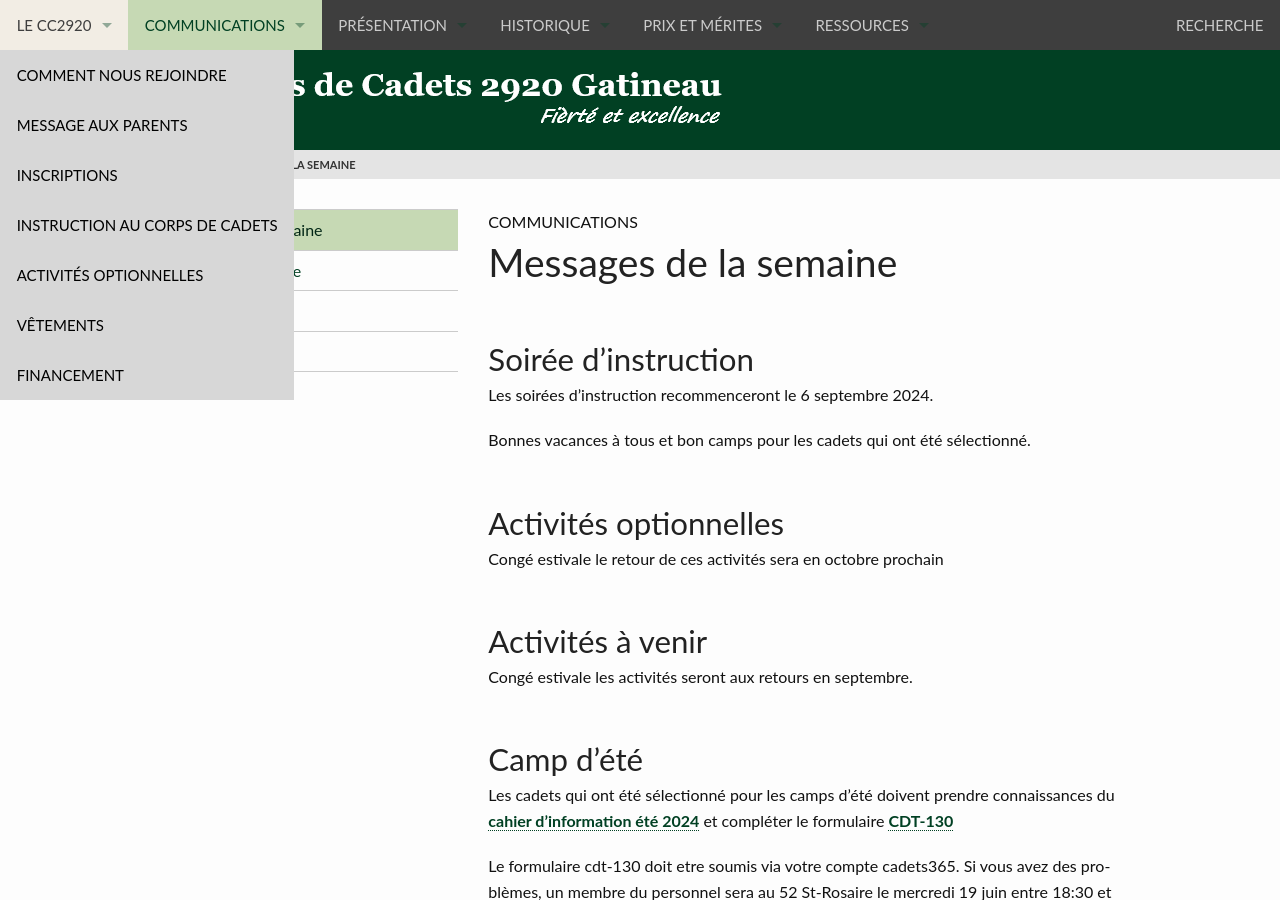
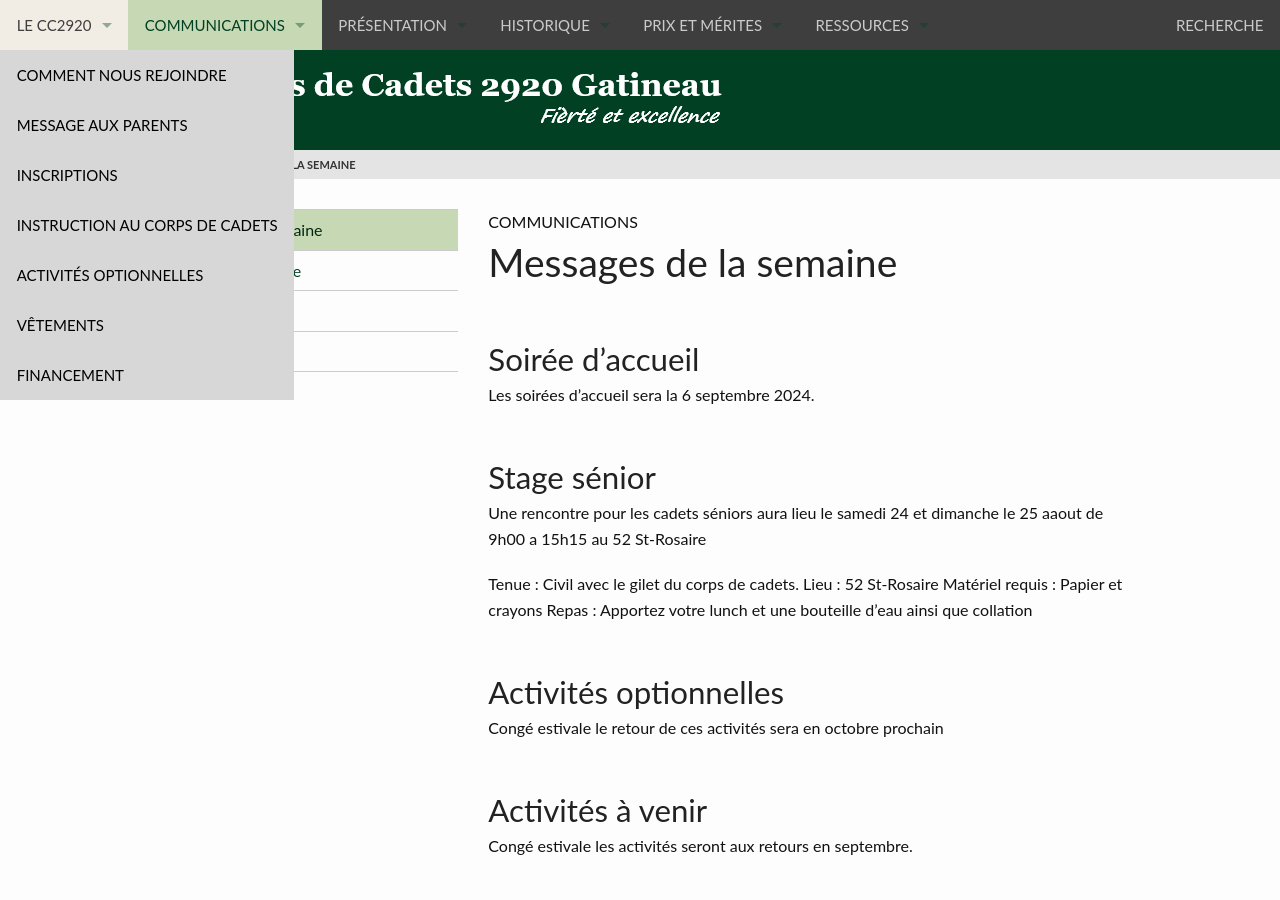
Before and after one commit to CC2920/web, a Jekyll site: the page built from _communications/messages.md, in a window 1280 px wide and 900 px high. Built offline with Jekyll 4.4.1, drawn with Linux system fonts in a browser that asks for light colours.

Commit message:
Message semaine du 20 Aout

```diff
--- a/_communications/messages.md
+++ b/_communications/messages.md
@@ -3,11 +3,19 @@ title:  "Messages de la semaine"
 layout: "messages"
 ---
 
-## Soirée d'instruction
+## Soirée d'accueil
 
-Les soirées d'instruction recommenceront le 6 septembre 2024.
+Les soirées d'accueil sera la 6 septembre 2024.
 
-Bonnes vacances à tous et bon camps pour les cadets qui ont été sélectionné.
+## Stage sénior
+
+Une rencontre pour les cadets séniors aura lieu le samedi 24 et dimanche le 25 aaout de 9h00 a 15h15 au 52 St-Rosaire
+
+Tenue : Civil avec le gilet du corps de cadets.
+Lieu : 52 St-Rosaire
+Matériel requis : Papier et crayons
+Repas : Apportez votre lunch et une bouteille d'eau ainsi que collation
+
 
 ## Activités optionnelles
 
```
